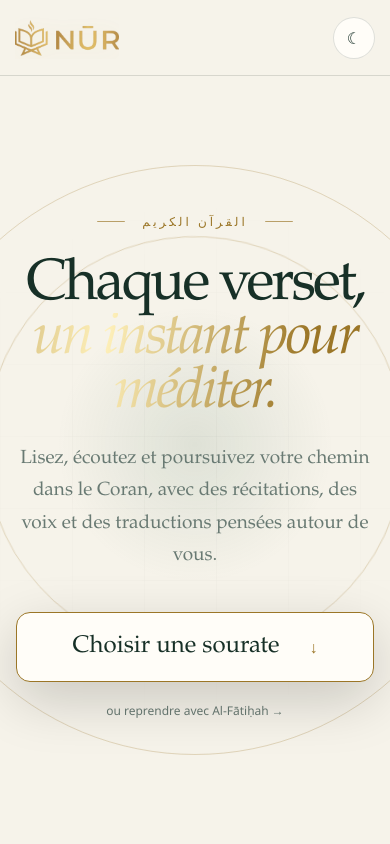
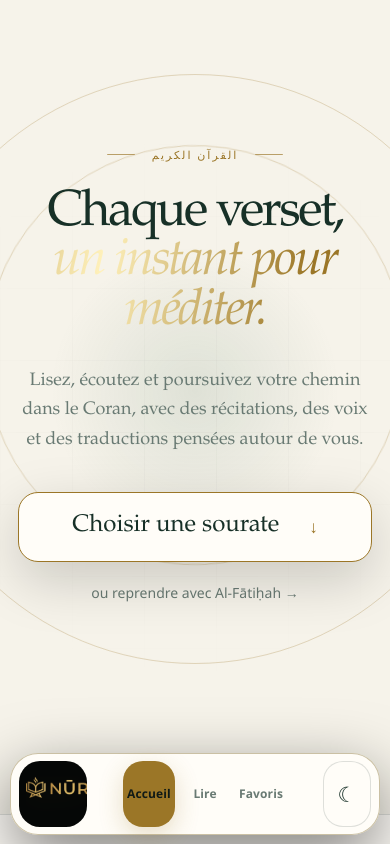
Before and after one commit to NurQuran/Nur, a Next.js app: page / in a window 390 px wide. Shown: the top 844 px of the page. Built offline with nearby package versions, Linux system fonts and the light colour scheme.

Commit message:
Improve mobile interface

```diff
--- a/app/globals.css
+++ b/app/globals.css
@@ -126,3 +126,71 @@ body{font-family:var(--sans)}
 /* Clearly visible text entrance when opening Personnalisation */
 .customize-tab .study-card>*{opacity:0;animation:custom-text-in .68s cubic-bezier(.16,1,.3,1) forwards!important}.customize-tab .study-card>strong{animation-delay:.12s!important}.customize-tab .study-card>label,.customize-tab .progress-numbers{animation-delay:.22s!important}.customize-tab .study-card>button:first-of-type{animation-delay:.32s!important}.customize-tab .study-card>button:nth-of-type(2){animation-delay:.42s!important}.customize-tab .study-card>small{animation-delay:.5s!important}.customize-tab .progress-numbers span{opacity:0;animation:custom-text-in .62s cubic-bezier(.16,1,.3,1) .3s forwards}.customize-tab .progress-numbers span:nth-child(2){animation-delay:.38s}@keyframes custom-text-in{from{opacity:0;transform:translateY(18px);filter:blur(7px)}to{opacity:1;transform:translateY(0);filter:blur(0)}}
 @media(prefers-reduced-motion:reduce){.customize-tab .study-card>*,.customize-tab .progress-numbers span{animation:none!important;opacity:1!important;transform:none!important;filter:none!important}}
+
+/* Installable Android/PWA experience */
+.install-app{display:flex;align-items:center;gap:7px;min-height:42px;padding:0 14px;border:1px solid color-mix(in srgb,var(--gold) 55%,var(--line));border-radius:99px;background:color-mix(in srgb,var(--gold) 12%,var(--surface));color:var(--gold);cursor:pointer;font-size:12px;font-weight:700;animation:text-rise .4s cubic-bezier(.16,1,.3,1) both}.install-app span:first-child{font-size:18px;line-height:1}
+
+@media(max-width:900px){
+  body{padding-bottom:calc(88px + env(safe-area-inset-bottom))}
+  .topbar{position:sticky;top:0;height:68px;padding:0 15px;border-bottom:1px solid var(--line)}
+  .topbar nav{display:grid;position:fixed;z-index:150;left:12px;right:12px;bottom:calc(10px + env(safe-area-inset-bottom));grid-template-columns:repeat(3,1fr);gap:5px;padding:7px;background:color-mix(in srgb,var(--surface) 93%,transparent);border:1px solid color-mix(in srgb,var(--gold) 24%,var(--line));border-radius:24px;box-shadow:0 18px 55px rgba(0,0,0,.42);backdrop-filter:blur(22px);animation:mobile-nav-rise .55s cubic-bezier(.16,1,.3,1) both}
+  .topbar nav a{display:grid;place-items:center;min-height:50px;padding:8px 5px;border-radius:17px;color:var(--muted);font-size:11px;font-weight:650;transition:background .25s,color .25s,transform .25s}
+  .topbar nav a.active{background:var(--gold);color:#101a16;box-shadow:0 8px 24px color-mix(in srgb,var(--gold) 22%,transparent)}
+  .topbar nav a.active:after,.topbar nav a:after{display:none}
+  .topbar nav a:active{transform:scale(.96)}
+  .install-app{width:42px;padding:0;justify-content:center}.install-app span:last-child{display:none}
+  .media-player{bottom:calc(88px + env(safe-area-inset-bottom))}
+  .resume-toast{bottom:calc(94px + env(safe-area-inset-bottom))}
+}
+
+@keyframes mobile-nav-rise{from{opacity:0;transform:translateY(28px) scale(.96);filter:blur(6px)}to{opacity:1;transform:none;filter:none}}
+@media(prefers-reduced-motion:reduce){.install-app,.topbar nav{animation:none!important}}
+
+/* Phone-first application layout */
+@media(max-width:700px){
+  html{font-size:17px}
+  body{padding-bottom:calc(104px + env(safe-area-inset-bottom));font-size:17px;line-height:1.55}
+  button,select,input,a{touch-action:manipulation}
+  button,select{min-height:48px}
+
+  .topbar{position:fixed;z-index:200;top:auto;left:10px;right:10px;bottom:calc(9px + env(safe-area-inset-bottom));height:82px;display:grid;grid-template-columns:68px minmax(0,1fr) auto;gap:7px;padding:7px 8px;background:color-mix(in srgb,var(--surface) 96%,transparent);border:1px solid color-mix(in srgb,var(--gold) 30%,var(--line));border-radius:28px;box-shadow:0 22px 65px rgba(0,0,0,.5);backdrop-filter:blur(24px);animation:mobile-nav-rise .55s cubic-bezier(.16,1,.3,1) both}
+  .topbar>.brand{justify-self:stretch;display:grid;place-items:center;width:68px;height:66px;padding:7px;border-radius:21px;background:#050706;overflow:hidden}
+  .topbar .logo-crop{width:62px;height:36px;overflow:hidden}
+  .topbar .logo-crop img{width:62px;height:auto;left:0;top:0}
+  .topbar nav{position:static;inset:auto;display:grid;grid-template-columns:repeat(3,minmax(48px,1fr));gap:4px;padding:0;background:none;border:0;border-radius:0;box-shadow:none;backdrop-filter:none;animation:none}
+  .topbar nav a{display:grid;place-items:center;min-width:0;min-height:66px;padding:7px 4px;border-radius:20px;font-size:12px;font-weight:750;letter-spacing:.01em}
+  .topbar nav a.active{background:var(--gold);color:#101a16;box-shadow:0 8px 24px color-mix(in srgb,var(--gold) 24%,transparent)}
+  .topbar>.header-actions{display:flex;gap:5px;justify-self:end}
+  .topbar .icon,.topbar .text-button,.topbar .install-app{width:48px;height:66px;min-height:66px;padding:0;border-radius:20px}
+  .topbar .text-button{font-size:0}.topbar .text-button span{font-size:21px}
+  .topbar .theme-trigger{font-size:21px}
+
+  .home-hero{min-height:calc(100svh - 30px);padding:48px 18px 124px}
+  .home-hero h1{margin:15px 0;font-size:clamp(43px,13vw,58px);line-height:.98}
+  .home-hero .lede{max-width:34rem;margin:14px auto 26px;font-size:18px;line-height:1.65}
+  .eyebrow{font-size:11px;letter-spacing:.18em}
+  .picker{width:100%;max-width:520px}
+  .picker-trigger{min-height:68px;padding:15px 17px;border-radius:20px}
+  .picker-trigger strong{font-size:20px}
+  .picker-menu{border-radius:22px}.picker-menu a{min-height:58px;padding:14px 12px}.picker-menu a strong{font-size:17px}
+  .quiet-link{font-size:14px}
+  .home-features{padding:36px 18px 120px}.home-features article{padding:26px 20px;border:1px solid var(--line);border-radius:24px;background:var(--surface2)}.home-features h2{font-size:26px}.home-features p{font-size:16px}
+
+  .reader-page{min-height:100svh}
+  .reader-rail{padding:22px 14px}.rail-nav button,.rail-surahs button{min-height:54px;border-radius:16px;font-size:15px}
+  .reading-area{padding:0 14px 130px}
+  .reading-top{gap:12px;padding:16px 0}.reading-top>*{width:100%}
+  .verse-jump>button{width:50px;height:50px;border-radius:16px}.verse-jump label{min-height:50px;border-radius:16px}.verse-jump label span{font-size:10px}.verse-jump select{font-size:15px}
+  .surah-favorite{align-self:stretch;min-height:50px;font-size:14px}
+  .chapter-head{padding:34px 2px 26px;gap:12px}.chapter-head h1{font-size:42px}.chapter-head>strong{font-size:39px}.chapter-head p{font-size:14px}
+  .edition-bar{padding:15px;border-radius:18px;font-size:13px}.edition-bar button{min-height:50px;font-size:15px;border-radius:14px}
+  .play-surah{min-height:62px;font-size:16px;border-radius:20px}
+  .basmala{padding:18px 8px;font-size:34px}
+  .verse-stack{gap:18px}.verse-card{padding:25px 18px;border-radius:26px}.verse-number{font-size:14px}.verse-number button{width:48px;height:48px}
+  .verse-card .arabic{font-size:clamp(33px,9.5vw,43px);line-height:2.05}
+  .transliteration{font-size:18px;line-height:1.75}.translations small{font-size:11px}.translations p{font-size:17px;line-height:1.75}
+  .study-toggle{min-height:54px;font-size:15px}.study-card{padding:18px}.study-card button{min-height:50px;font-size:14px}.study-card label,.study-card small{font-size:12px}
+  .settings-modal{width:calc(100vw - 20px);max-height:calc(100svh - 24px);padding:16px;border-radius:28px}.settings-tabs button,.choice-row button,.modal-save{min-height:52px;font-size:15px}.setting-group{padding:17px}.setting-group label,.setting-group p{font-size:14px}
+  .media-player{bottom:calc(104px + env(safe-area-inset-bottom));width:calc(100vw - 20px);border-radius:24px}.resume-toast{right:10px;bottom:calc(110px + env(safe-area-inset-bottom));width:calc(100vw - 20px)}
+  .site-footer{padding-bottom:20px}.footer-main{padding:28px 18px}.credits{padding:18px}
+}
```
